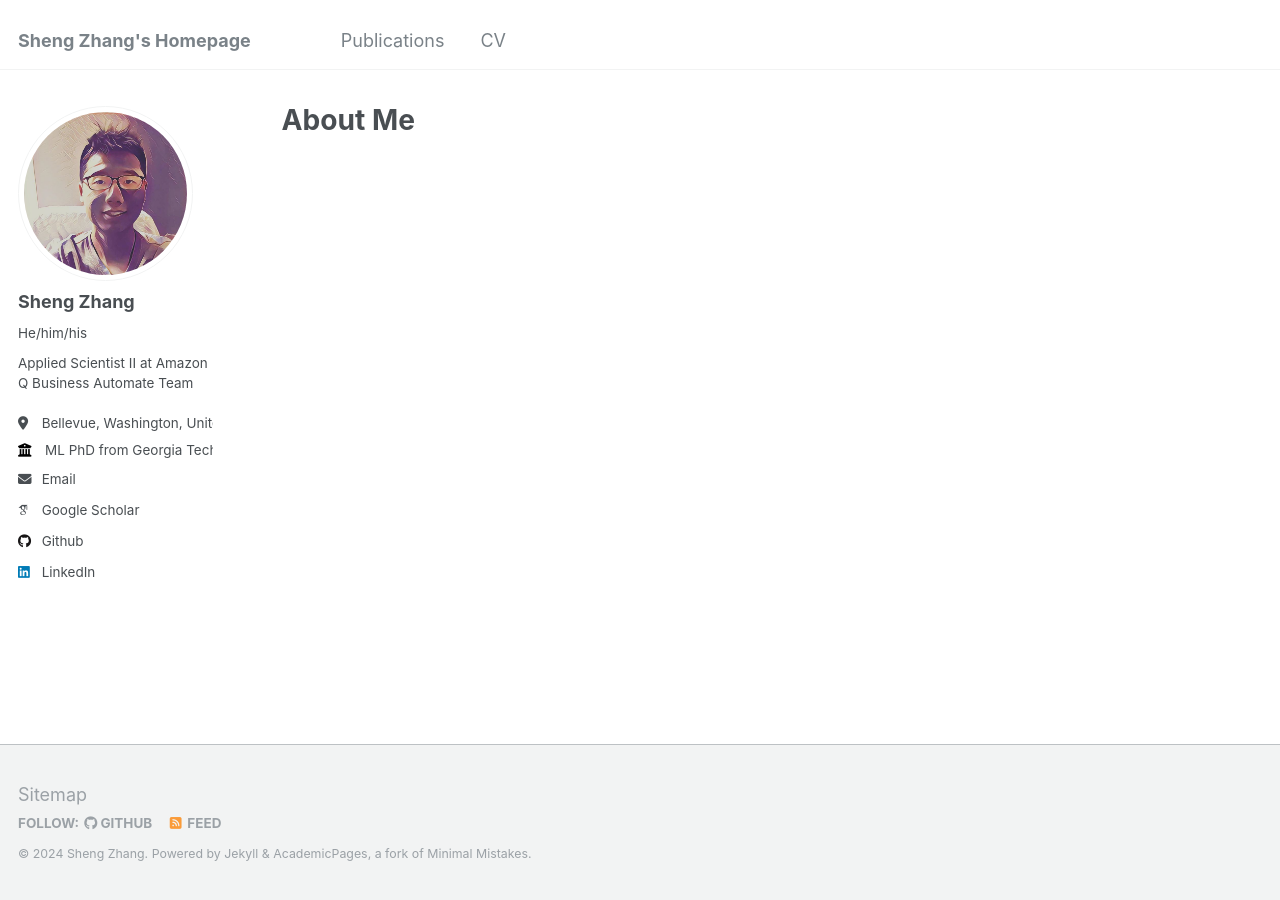
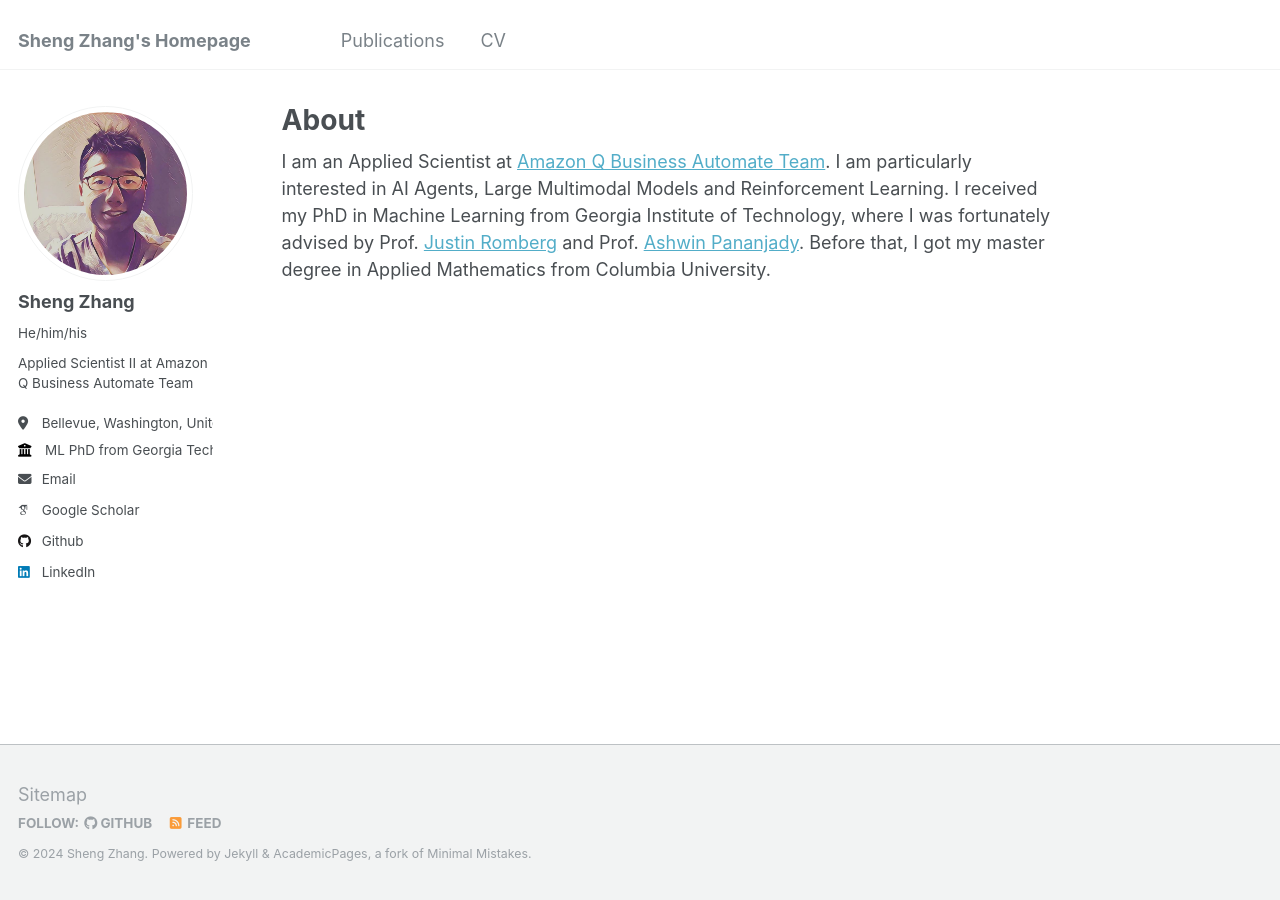
Before and after one commit to szhangml/szhangml.github.io, a Jekyll site: the page built from _pages/about.md, in a window 1280 px wide. Built offline with Jekyll 4.4.1, drawn with Linux system fonts in a browser that asks for light colours; some web fonts are replaced.

Commit message:
Update about.md

```diff
--- a/_pages/about.md
+++ b/_pages/about.md
@@ -1,8 +1,10 @@
 ---
 permalink: /
-title: "About Me"
+title: "About"
 author_profile: true
 redirect_from:
   - /about/
   - /about.html
 ---
+
+I am an Applied Scientist at [Amazon Q Business Automate Team](https://aws.amazon.com/q/business/). I am particularly interested in AI Agents, Large Multimodal Models and Reinforcement Learning. I received my PhD in Machine Learning from Georgia Institute of Technology, where I was fortunately advised by Prof. [Justin Romberg](https://ece.gatech.edu/directory/justin-romberg) and Prof. [Ashwin Pananjady](https://sites.gatech.edu/ashwin-pananjady/). Before that, I got my master degree in Applied Mathematics from Columbia University.
```
